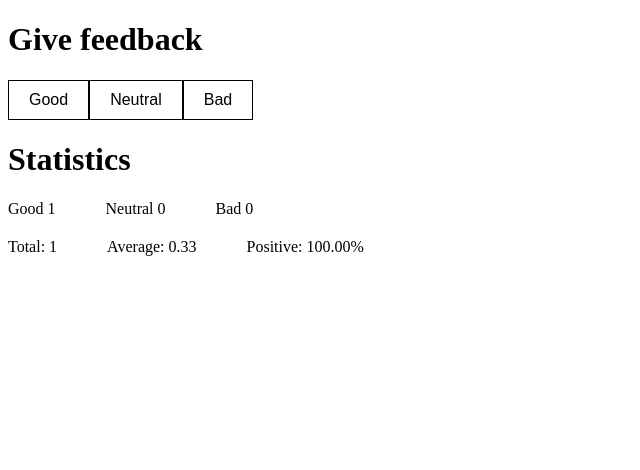
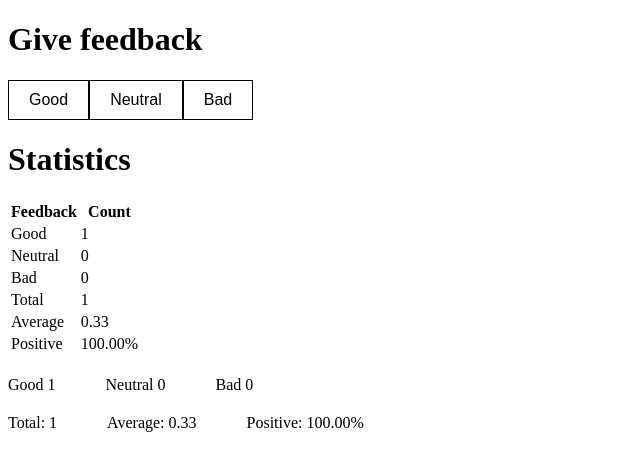
Before and after one commit to kuroshit/exercise1, a React (Vite) app in the folder template/: page / in a window 1280 px wide. Both pictures are taken after a click on the button "Good". Shown: the top 470 px of the page, without its empty margins (0-640 px from the left). Built offline with nearby package versions, Linux system fonts and the light colour scheme.

Commit message:
uni care step 6

```diff
--- a/template/src/FeedbackStats.jsx
+++ b/template/src/FeedbackStats.jsx
@@ -10,6 +10,41 @@ const FeedbackStats = ({ feedback }) => {
     <>
       {total > 0 ? (
         <div>
+          <table>
+            <thead>
+              <tr>
+                <th>Feedback</th>
+                <th>Count</th>
+              </tr>
+            </thead>
+
+            <tbody>
+              <tr>
+                <td>Good</td>
+                <td>{good}</td>
+              </tr>
+              <tr>
+                <td>Neutral</td>
+                <td>{neutral}</td>
+              </tr>
+              <tr>
+                <td>Bad</td>
+                <td>{bad}</td>
+              </tr>
+              <tr>
+                <td>Total</td>
+                <td>{total}</td>
+              </tr>
+              <tr>
+                <td>Average</td>
+                <td>{average.toFixed(2)}</td>
+              </tr>
+              <tr>
+                <td>Positive</td>
+                <td>{`${positive.toFixed(2)}%`}</td>
+              </tr>
+            </tbody>
+          </table>
           <div className="feedback-numbers">
             <StatisticsLine text={"Good"} value={good} />
             <StatisticsLine text={"Neutral"} value={neutral} />
```
